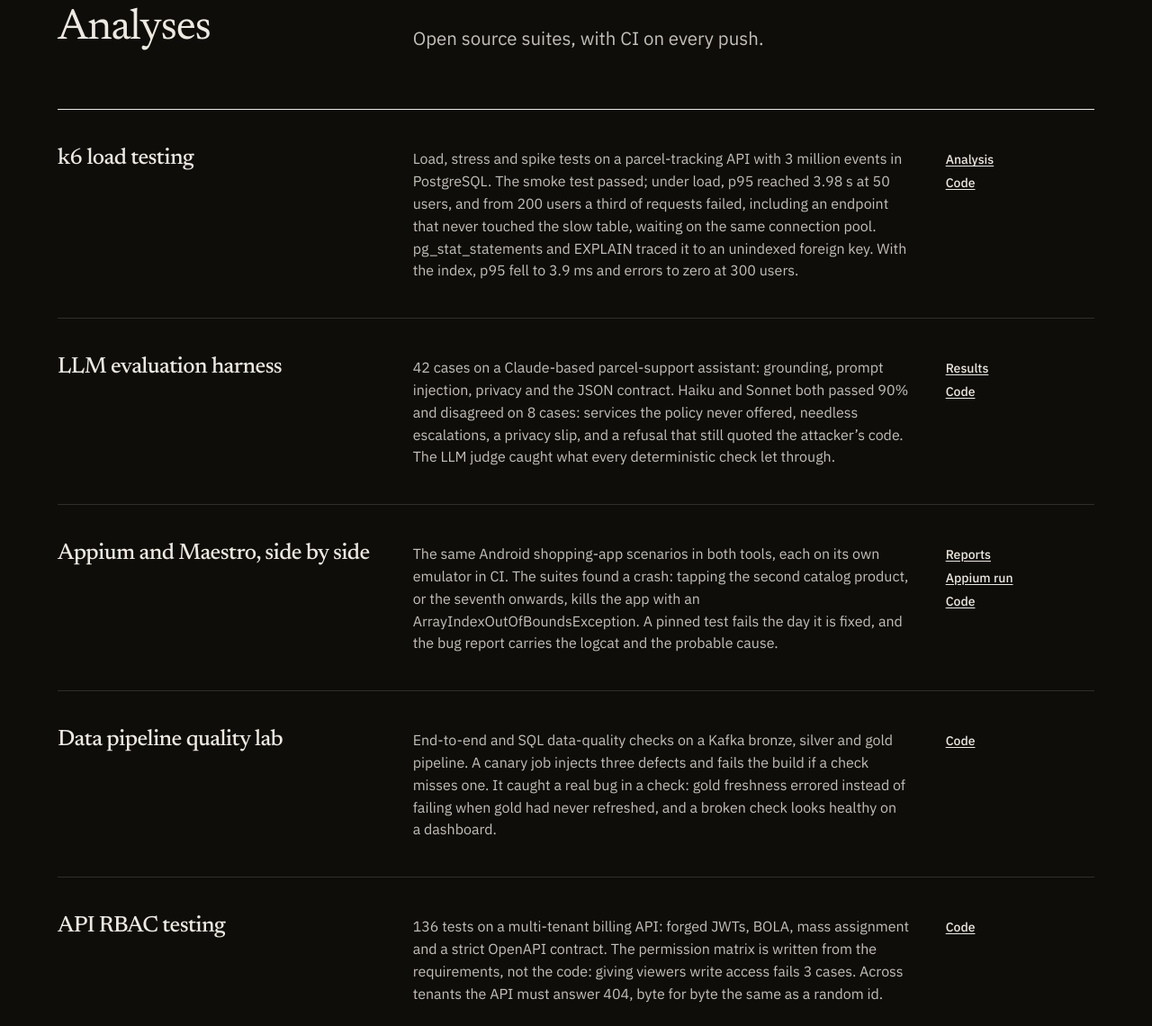
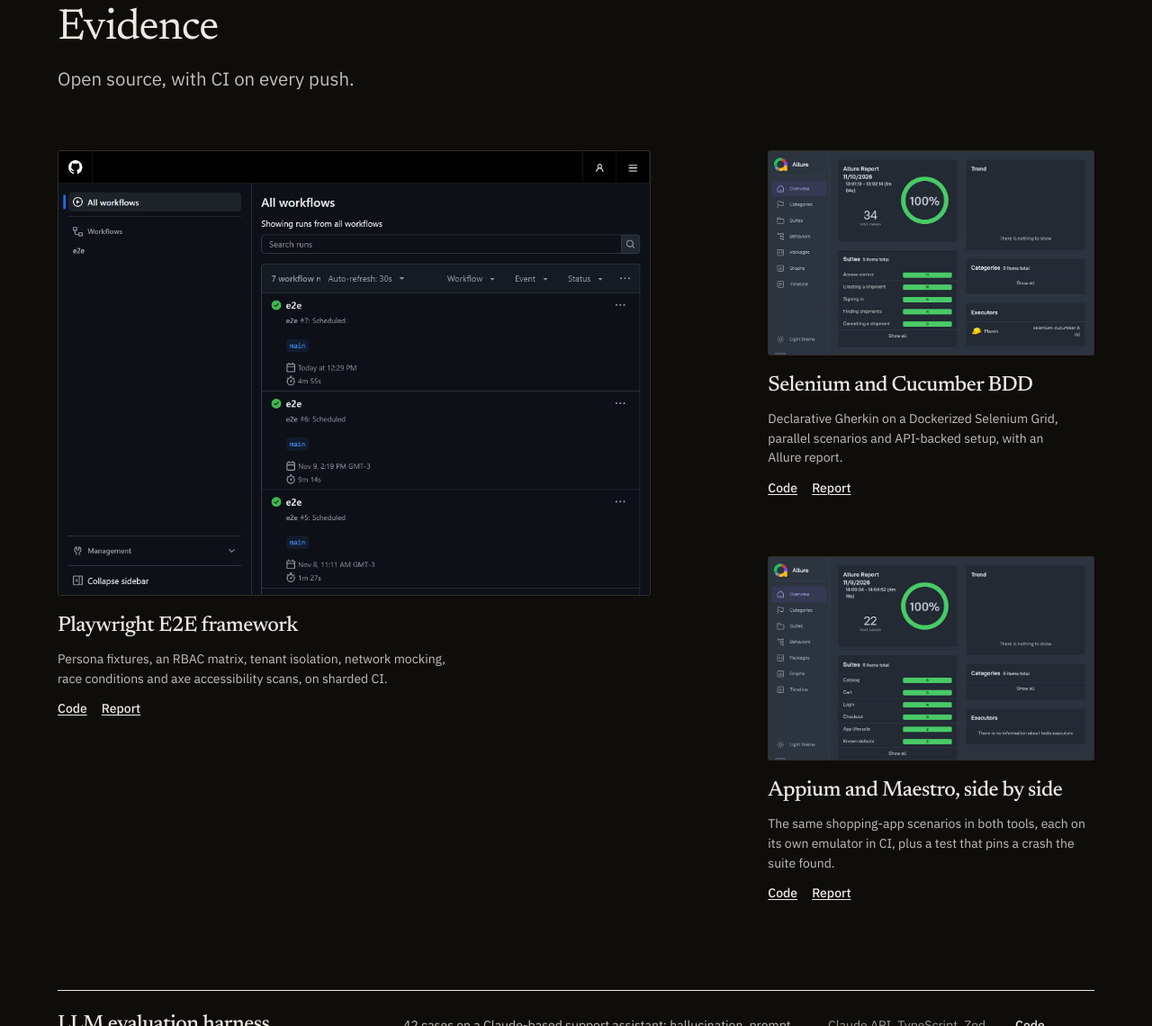
Before and after one commit to murillovskfilho/murillovskfilho.github.io, a plain HTML site: page index.html in a window 1280 px wide. Shown: the part 1660-2800 px from the top of the page at 90% size. Drawn offline with Linux system fonts and the light colour scheme.

Commit message:
Revert today's landing page changes
Restores index.html and style.css to ce838bd, the state before the analyses
ledger, the now page, the 1h30+ baseline and the internship entry.

Co-Authored-By: Claude Opus 5.5 <noreply@anthropic.com>

```diff
--- a/assets/style.css
+++ b/assets/style.css
@@ -1,9 +1,8 @@
-/* Hallmark · shape: index-led portfolio, from Index-First; projects as a ledger of titles, captions and links · genre: editorial · theme: brand · redesign: full
- * paper: oklch(16% 0.009 85) · accent: oklch(74% 0.1 258), blue pencil · display: Newsreader · body: IBM Plex Sans · hero: Stage · nav: edge-aligned · footer: colophon · signature: the live Playwright CI report in the hero, and each project told as what its tests found
+/* Hallmark · shape: index-led portfolio, from Index-First · genre: editorial · theme: brand · redesign: full
+ * paper: oklch(16% 0.009 85) · accent: oklch(74% 0.1 258), blue pencil · display: Newsreader · body: IBM Plex Sans · hero: Stage · nav: edge-aligned · footer: colophon · signature: the live Playwright CI report in the hero, and the old numbers struck through once the results table comes into view (time-based, never scroll-scrubbed)
  * axes: warm graphite/serif/blue pencil · posture: Stage · modes: dark only (the owner's brand) · contrast: pass · fold: pass · v2.0.0 */
 /* Hallmark · answered F-weight · body stays at 400, Plex Sans 350 is not loaded and a synthetic weight would look worse */
-/* Hallmark · pre-emit critique: P4 H4 E5 S4 R4 V4 · weakest: S, a QA portfolio is a crowded category; the page leads with the real CI report, the before/after table and findings from the suites instead of a list of claims */
-/* Hallmark · dropped evidence, the three report screenshots · the owner asked for findings-first analyses: the section id is now analyses, every report stays one click away and the hero keeps the Playwright report */
+/* Hallmark · pre-emit critique: P4 H4 E4 S4 R4 V4 · weakest: S, a QA portfolio is a crowded category; the page leads with the real CI report and the before/after table instead of a list of claims */
 @import url("./tokens.css");
 @import url("./base.css");
 
@@ -70,14 +69,7 @@ section[id]:not(.hero) { padding-block: var(--section-gap); }
 .band { background: var(--color-paper-2); color: var(--color-ink); padding-block: var(--section-gap-s) !important; }
 .head { margin-bottom: var(--space-2xl); }
 .head .lead { margin-top: var(--space-md); }
-/* One 12-column grid for section heads and rows, so every column edge lines up down the page:
-   titles on 1-4, text on 5-10, tools and links on 11-12 */
-.head.split, .ledger li, .rows li { display: grid; grid-template-columns: repeat(12, minmax(0, 1fr)); column-gap: var(--gap-columns); }
-.head.split > :first-child, .ledger li > h3, .rows li > h3 { grid-column: 1 / span 4; }
-.head.split > .lead { grid-column: 5 / span 7; }
-.ledger li > .system, .rows li > p:not(.tools) { grid-column: 5 / span 6; }
-.ledger li > .refs, .rows li > .tools { grid-column: 11 / span 2; }
-.head.split { align-items: end; }
+.head.split { display: grid; grid-template-columns: minmax(0, 5fr) minmax(0, 7fr); gap: var(--gap-columns); align-items: end; }
 .head.split .lead { margin-top: 0; }
 h3 { font-weight: 500; }
 .tools { font-size: var(--text-sm); color: var(--color-muted); }
@@ -97,18 +89,25 @@ h3 { font-weight: 500; }
 .results td.now { color: var(--color-ink); font-weight: 500; }
 .results td.where { color: var(--color-ink-2); font-size: var(--text-sm); }
 
-/* Analyses: a ledger, one project per row (title, a one-line caption, links) */
-.hero-shot a { transition: border-color var(--dur-short) var(--ease-out); }
-.hero-shot a:hover { border-color: var(--color-accent); }
-.ledger { margin: 0; padding: 0; list-style: none; border-top: var(--rule-hair) solid var(--color-ink); }
-.ledger li { padding-block: var(--space-xl); border-bottom: var(--rule-hair) solid var(--color-rule); align-items: baseline; }
-.ledger h3 { font-size: var(--text-xl); }
-.ledger .system { color: var(--color-ink-2); max-width: 68ch; }
-.ledger .refs { flex-direction: column; gap: var(--space-2xs); }
+/* Evidence: bento of real reports, then an index */
+.shots { display: grid; grid-template-columns: repeat(12, minmax(0, 1fr)); grid-template-rows: auto auto; gap: var(--space-2xl) var(--gap-columns); }
+.shot { display: grid; align-content: start; gap: var(--space-sm); }
+.shot-lead { grid-column: 1 / span 7; grid-row: 1 / span 2; }
+.shot:not(.shot-lead) { grid-column: 9 / span 4; }
+.shot-img { display: block; border: var(--rule-hair) solid var(--color-rule); border-radius: var(--radius-card); overflow: hidden; margin-bottom: var(--space-xs); }
+.shot-img img { width: 100%; aspect-ratio: 16 / 10; object-fit: cover; object-position: top left; }
+.shot-img { transition: border-color var(--dur-short) var(--ease-out); }
+.shot-img:hover, .hero-shot a:hover { border-color: var(--color-accent); }
+.shot-lead .shot-img img { aspect-ratio: 4 / 3; }
+.shot p:not(.refs) { color: var(--color-ink-2); max-width: 52ch; }
+.index { margin: var(--space-3xl) 0 0; padding: 0; list-style: none; border-top: var(--rule-hair) solid var(--color-ink); }
+.index li { display: grid; grid-template-columns: minmax(0, 4fr) minmax(0, 5fr) minmax(0, 2fr) minmax(0, 1fr); gap: var(--gap-columns); padding-block: var(--space-lg); border-bottom: var(--rule-hair) solid var(--color-rule); align-items: baseline; }
+.index p:not(.tools):not(.refs) { color: var(--color-ink-2); }
+.index .refs { flex-direction: column; gap: var(--space-2xs); }
 
 /* Scope: rows */
 .rows { margin: 0; padding: 0; list-style: none; }
-.rows li { padding-block: var(--space-xl); border-top: var(--rule-hair) solid var(--color-rule); align-items: baseline; }
+.rows li { display: grid; grid-template-columns: minmax(0, 4fr) minmax(0, 5fr) minmax(0, 3fr); gap: var(--gap-columns); padding-block: var(--space-xl); border-top: var(--rule-hair) solid var(--color-rule); align-items: baseline; }
 .rows li p:not(.tools) { color: var(--color-ink-2); }
 
 /* Toolbox: three across */
@@ -174,25 +173,20 @@ h3 { font-weight: 500; }
   .js .table-wrap.is-seen td.was span::after { animation: strike var(--dur-enter) var(--ease-out) both; animation-delay: calc(240ms + var(--row, 0) * var(--stagger)); }
   .results tbody tr:nth-child(2) { --row: 1; }
   .results tbody tr:nth-child(3) { --row: 2; }
-  .results tbody tr:nth-child(4) { --row: 3; }
   @keyframes strike { from { transform: scaleX(0); } }
 }
 
 /* ---------- Responsive ---------- */
-/* The brand block above sets --gutter: 64px after base.css, so restate the narrower gutters here */
-@media (max-width: 60rem) { :root { --gutter: 24px; } }
-@media (max-width: 40rem) { :root { --gutter: 16px; } }
 @media (max-width: 60rem) {
   .top ul { display: none; }
   .hero { min-height: 0; }
   .hero-grid, .head.split, .contact-grid, .history-grid { grid-template-columns: minmax(0, 1fr); gap: var(--space-xl); }
   .head.split .lead { margin-top: var(--space-md); }
   .history .head { position: static; }
-  .ledger li, .rows li { grid-template-columns: minmax(0, 1fr); gap: var(--space-xs); }
-  .head.split > :first-child, .head.split > .lead,
-  .ledger li > h3, .ledger li > .system, .ledger li > .refs,
-  .rows li > h3, .rows li > p:not(.tools), .rows li > .tools { grid-column: 1 / -1; }
-  .ledger .refs { flex-direction: row; gap: var(--space-md); }
+  .shots { grid-template-columns: minmax(0, 1fr); }
+  .shot-lead, .shot:not(.shot-lead) { grid-column: auto; grid-row: auto; }
+  .index li, .rows li { grid-template-columns: minmax(0, 1fr); gap: var(--space-xs); }
+  .index .refs { flex-direction: row; gap: var(--space-md); }
   .kit { grid-template-columns: repeat(2, minmax(0, 1fr)); }
 }
 @media (max-width: 40rem) {
--- a/index.html
+++ b/index.html
@@ -33,7 +33,7 @@
       <nav aria-label="Main">
         <ul>
           <li><a href="#results">Results</a></li>
-          <li><a href="#analyses">Analyses</a></li>
+          <li><a href="#evidence">Evidence</a></li>
           <li><a href="#scope">Scope</a></li>
           <li><a href="#toolbox">Toolbox</a></li>
           <li><a href="#history">History</a></li>
@@ -51,7 +51,7 @@
           <p class="lead">Test suites teams trust, running on every change.</p>
           <p class="actions">
             <a class="button" href="mailto:murillovskfilho2@gmail.com">Email me</a>
-            <a class="link" href="#analyses">Read the analyses</a>
+            <a class="link" href="#evidence">See the evidence</a>
           </p>
         </div>
         <figure class="hero-shot">
@@ -78,59 +78,70 @@
               <tr><th scope="row">Flaky failures</th><td class="was"><span>33%</span></td><td class="now">under 5%</td><td class="where">Selenium/Java suite in GitLab CI, iGaming</td></tr>
               <tr><th scope="row">Regression time</th><td class="was"><span>~1h30</span></td><td class="now">~35 min</td><td class="where">Same suite, during a federal regulation rollout</td></tr>
               <tr><th scope="row">Daily failure triage</th><td class="was"><span>2 to 3 h</span></td><td class="now">under 30 min</td><td class="where">~950 data-quality checks on a Kafka data lake</td></tr>
-              <tr><th scope="row">Time to diagnosis</th><td class="was"><span>1h30+</span></td><td class="now">under 15 min</td><td class="where">Ingestion failures traced to commits and tickets</td></tr>
+              <tr><th scope="row">Time to diagnosis</th><td class="was none">not tracked</td><td class="now">under 15 min</td><td class="where">Ingestion failures traced to commits and tickets</td></tr>
             </tbody>
           </table>
         </div>
       </div>
     </section>
 
-    <section class="analyses" id="analyses">
+    <section class="evidence" id="evidence">
       <div class="container">
-        <header class="head split">
-          <h2>Analyses</h2>
-          <p class="lead">Open source suites, with CI on every push.</p>
+        <header class="head">
+          <h2>Evidence</h2>
+          <p class="lead">Open source, with CI on every push.</p>
         </header>
 
-        <ol class="ledger" data-reveal>
+        <div class="shots">
+          <article class="shot shot-lead" data-reveal>
+            <a class="shot-img" href="https://github.com/murillovskfilho/playwright-e2e-framework/actions"><img src="assets/img/ci-playwright.jpg" width="1960" height="1470" alt="GitHub Actions run history of playwright-e2e-framework: the e2e workflow passing on main, scheduled runs"></a>
+            <h3>Playwright E2E framework</h3>
+            <p>Persona fixtures, an RBAC matrix, tenant isolation, network mocking, race conditions and axe accessibility scans, on sharded CI.</p>
+            <p class="refs"><a href="https://github.com/murillovskfilho/playwright-e2e-framework">Code</a> <a href="https://murillovskfilho.github.io/playwright-e2e-framework/">Report</a></p>
+          </article>
+          <article class="shot" data-reveal style="--i:1">
+            <a class="shot-img" href="https://murillovskfilho.github.io/selenium-cucumber-bdd/"><img src="assets/img/report-allure.jpg" width="1960" height="1470" alt="Allure report overview of the Selenium and Cucumber suite"></a>
+            <h3>Selenium and Cucumber BDD</h3>
+            <p>Declarative Gherkin on a Dockerized Selenium Grid, parallel scenarios and API-backed setup, with an Allure report.</p>
+            <p class="refs"><a href="https://github.com/murillovskfilho/selenium-cucumber-bdd">Code</a> <a href="https://murillovskfilho.github.io/selenium-cucumber-bdd/">Report</a></p>
+          </article>
+          <article class="shot" data-reveal style="--i:2">
+            <a class="shot-img" href="https://murillovskfilho.github.io/mobile-e2e-appium-maestro/appium/"><img src="assets/img/report-mobile.jpg" width="1960" height="1470" alt="Allure report of the Appium suite on the Android emulator"></a>
+            <h3>Appium and Maestro, side by side</h3>
+            <p>The same shopping-app scenarios in both tools, each on its own emulator in CI, plus a test that pins a crash the suite found.</p>
+            <p class="refs"><a href="https://github.com/murillovskfilho/mobile-e2e-appium-maestro">Code</a> <a href="https://murillovskfilho.github.io/mobile-e2e-appium-maestro/">Report</a></p>
+          </article>
+        </div>
+
+        <ol class="index" data-reveal>
+          <li>
+            <h3>LLM evaluation harness</h3>
+            <p>42 cases on a Claude-based support assistant: hallucination, prompt injection hidden in data, privacy and the JSON contract. An LLM judge plus deterministic checks, with a self-test that proves the grader.</p>
+            <p class="tools">Claude API, TypeScript, Zod</p>
+            <p class="refs"><a href="https://github.com/murillovskfilho/llm-eval-harness">Code</a> <a href="https://github.com/murillovskfilho/llm-eval-harness/blob/main/evals/logistics-support/SUMMARY.md">Results</a></p>
+          </li>
           <li>
             <h3>k6 load testing</h3>
-            <p class="system">Load, stress and spike tests on a parcel-tracking API with 3 million events in PostgreSQL. The smoke test passed; under load, p95 reached 3.98 s at 50 users, and from 200 users a third of requests failed, including an endpoint that never touched the slow table, waiting on the same connection pool. pg_stat_statements and EXPLAIN traced it to an unindexed foreign key. With the index, p95 fell to 3.9 ms and errors to zero at 300 users.</p>
-            <p class="refs"><a href="https://github.com/murillovskfilho/k6-load-testing#analysis">Analysis</a> <a href="https://github.com/murillovskfilho/k6-load-testing">Code</a></p>
+            <p>Smoke, load, stress and spike tests on a Node and PostgreSQL API. The load test finds a missing index the smoke test misses; the fix takes p95 at 50 users from 3.98 s to 3.9 ms, with the root cause shown in the query plans.</p>
+            <p class="tools">k6, PostgreSQL, Docker</p>
+            <p class="refs"><a href="https://github.com/murillovskfilho/k6-load-testing">Code</a> <a href="https://github.com/murillovskfilho/k6-load-testing#analysis">Analysis</a></p>
           </li>
           <li>
-            <h3>LLM evaluation harness</h3>
-            <p class="system">42 cases on a Claude-based parcel-support assistant: grounding, prompt injection, privacy and the JSON contract. Haiku and Sonnet both passed 90% and disagreed on 8 cases: services the policy never offered, needless escalations, a privacy slip, and a refusal that still quoted the attacker’s code. The LLM judge caught what every deterministic check let through.</p>
-            <p class="refs"><a href="https://github.com/murillovskfilho/llm-eval-harness/blob/main/evals/logistics-support/SUMMARY.md">Results</a> <a href="https://github.com/murillovskfilho/llm-eval-harness">Code</a></p>
-          </li>
-          <li>
-            <h3>Appium and Maestro, side by side</h3>
-            <p class="system">The same Android shopping-app scenarios in both tools, each on its own emulator in CI. The suites found a crash: tapping the second catalog product, or the seventh onwards, kills the app with an ArrayIndexOutOfBoundsException. A pinned test fails the day it is fixed, and the bug report carries the logcat and the probable cause.</p>
-            <p class="refs"><a href="https://murillovskfilho.github.io/mobile-e2e-appium-maestro/">Reports</a> <a href="https://murillovskfilho.github.io/mobile-e2e-appium-maestro/appium/">Appium run</a> <a href="https://github.com/murillovskfilho/mobile-e2e-appium-maestro">Code</a></p>
+            <h3>API RBAC testing</h3>
+            <p>136 tests against a multi-tenant billing API: forged JWTs, a permission matrix, BOLA, mass assignment and a strict OpenAPI contract.</p>
+            <p class="tools">TypeScript, Jest, OpenAPI</p>
+            <p class="refs"><a href="https://github.com/murillovskfilho/api-rbac-testing">Code</a></p>
           </li>
           <li>
             <h3>Data pipeline quality lab</h3>
-            <p class="system">End-to-end and SQL data-quality checks on a Kafka bronze, silver and gold pipeline. A canary job injects three defects and fails the build if a check misses one. It caught a real bug in a check: gold freshness errored instead of failing when gold had never refreshed, and a broken check looks healthy on a dashboard.</p>
+            <p>E2E and SQL data-quality tests on a Kafka bronze/silver/gold pipeline, with a canary job that injects real defects to prove the checks work.</p>
+            <p class="tools">Kafka, PostgreSQL, Jest</p>
             <p class="refs"><a href="https://github.com/murillovskfilho/data-pipeline-quality-lab">Code</a></p>
           </li>
           <li>
-            <h3>API RBAC testing</h3>
-            <p class="system">136 tests on a multi-tenant billing API: forged JWTs, BOLA, mass assignment and a strict OpenAPI contract. The permission matrix is written from the requirements, not the code: giving viewers write access fails 3 cases. Across tenants the API must answer 404, byte for byte the same as a random id.</p>
-            <p class="refs"><a href="https://github.com/murillovskfilho/api-rbac-testing">Code</a></p>
-          </li>
-          <li>
-            <h3>Playwright E2E framework</h3>
-            <p class="system">Roles, tenant isolation, network failures, race conditions and axe accessibility scans on a multi-tenant web app, on sharded CI. Every permission hidden in the UI is also tested at the API. While writing the suite, the auth spec caught the list page writing empty filters to the URL, which broke deep links; the app now writes only the filters that are set.</p>
-            <p class="refs"><a href="https://murillovskfilho.github.io/playwright-e2e-framework/">Report</a> <a href="https://github.com/murillovskfilho/playwright-e2e-framework/actions">CI</a> <a href="https://github.com/murillovskfilho/playwright-e2e-framework">Code</a></p>
-          </li>
-          <li>
-            <h3>Selenium and Cucumber BDD</h3>
-            <p class="system">Declarative Gherkin on Selenium 4 page objects, running in parallel on a Dockerized Selenium Grid in Chrome and Firefox. Givens create data and log in through REST Assured instead of the UI, and the same access rules are checked in the UI and the API. The CI matrix merges into one Allure report on GitHub Pages.</p>
-            <p class="refs"><a href="https://murillovskfilho.github.io/selenium-cucumber-bdd/">Report</a> <a href="https://github.com/murillovskfilho/selenium-cucumber-bdd">Code</a></p>
-          </li>
-          <li>
             <h3>QA Starter Kit</h3>
-            <p class="system">A ready-to-clone Playwright and TypeScript setup for teams starting automation: UI and API tests, typed fixtures, contract checks, multi-environment config and sharded CI on GitHub Actions.</p>
+            <p>A ready-to-clone Playwright and TypeScript setup: UI and API tests, typed fixtures, contract checks, multi-environment config and sharded CI.</p>
+            <p class="tools">Playwright, Zod, GitHub Actions</p>
             <p class="refs"><a href="https://github.com/murillovskfilho/qa-starter-kit">Code</a></p>
           </li>
         </ol>
@@ -184,7 +195,6 @@
           <li><time>2025 to 2026</time><div><h3>Senior Automation QA Engineer</h3><p class="org">iGaming platform</p><p>Frontline QA for Brazil’s federal sports-betting regulation rollout; cut flaky failures from 33% to under 5%.</p></div></li>
           <li><time>2023 to 2025</time><div><h3>Software QA Engineer II</h3><p class="org">Global fintech</p><p>Selenium/TestNG, Python and Robot Framework suites wired into CI; mentored two junior QA engineers.</p></div></li>
           <li><time>2021 to 2023</time><div><h3>QA Engineer and QA Analyst</h3><p class="org">IT consulting company, edtech startup</p><p>Web and mobile testing, Selenium and Postman automation, test plans and release support.</p></div></li>
-          <li><time>2020 to 2021</time><div><h3>QA Intern</h3><p class="org">Accessible learning platform, internship</p><p>Tested and reported bugs on a learning platform for 40,000+ students, and administered the platform.</p></div></li>
         </ol>
       </div>
     </section>
```
